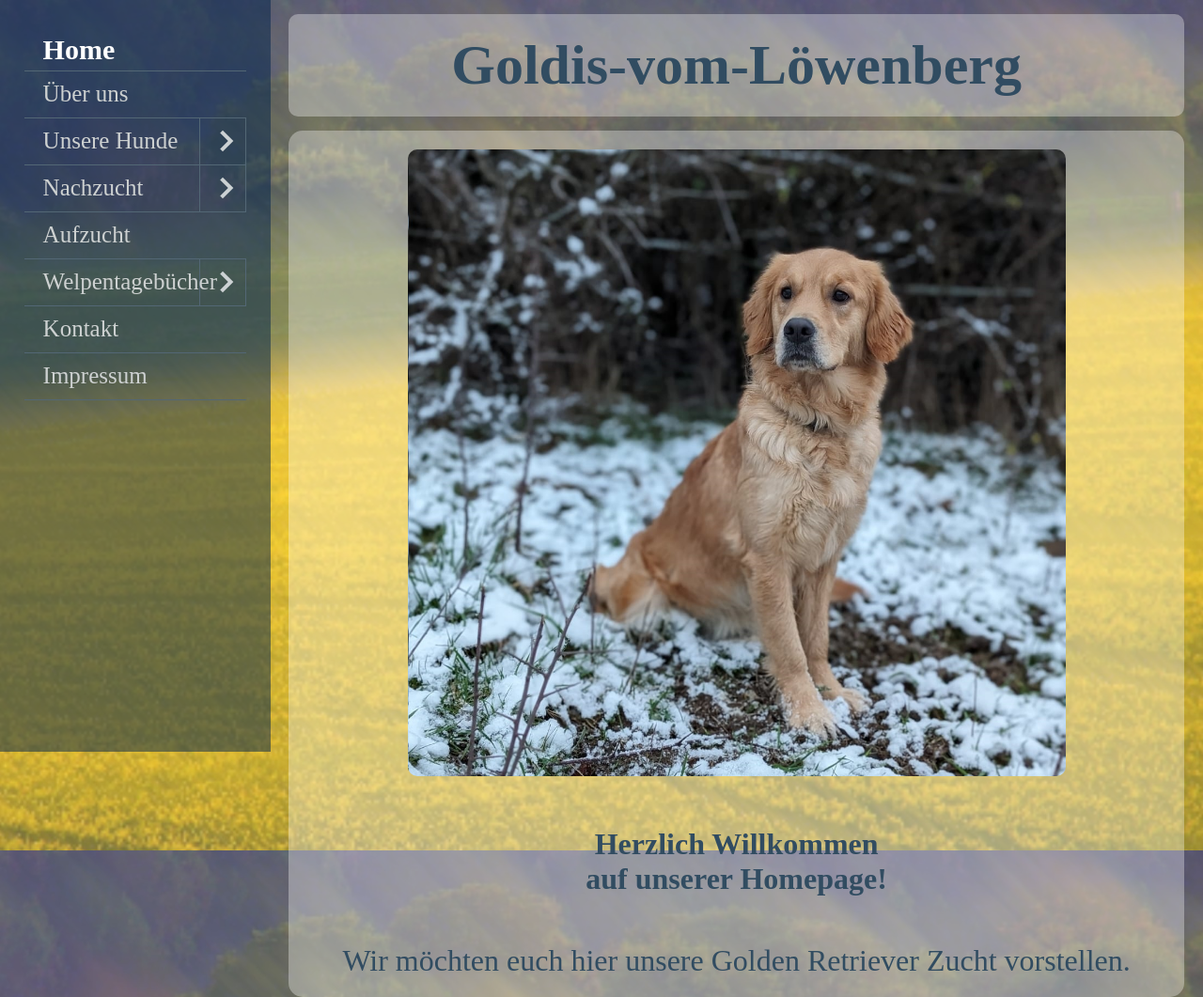
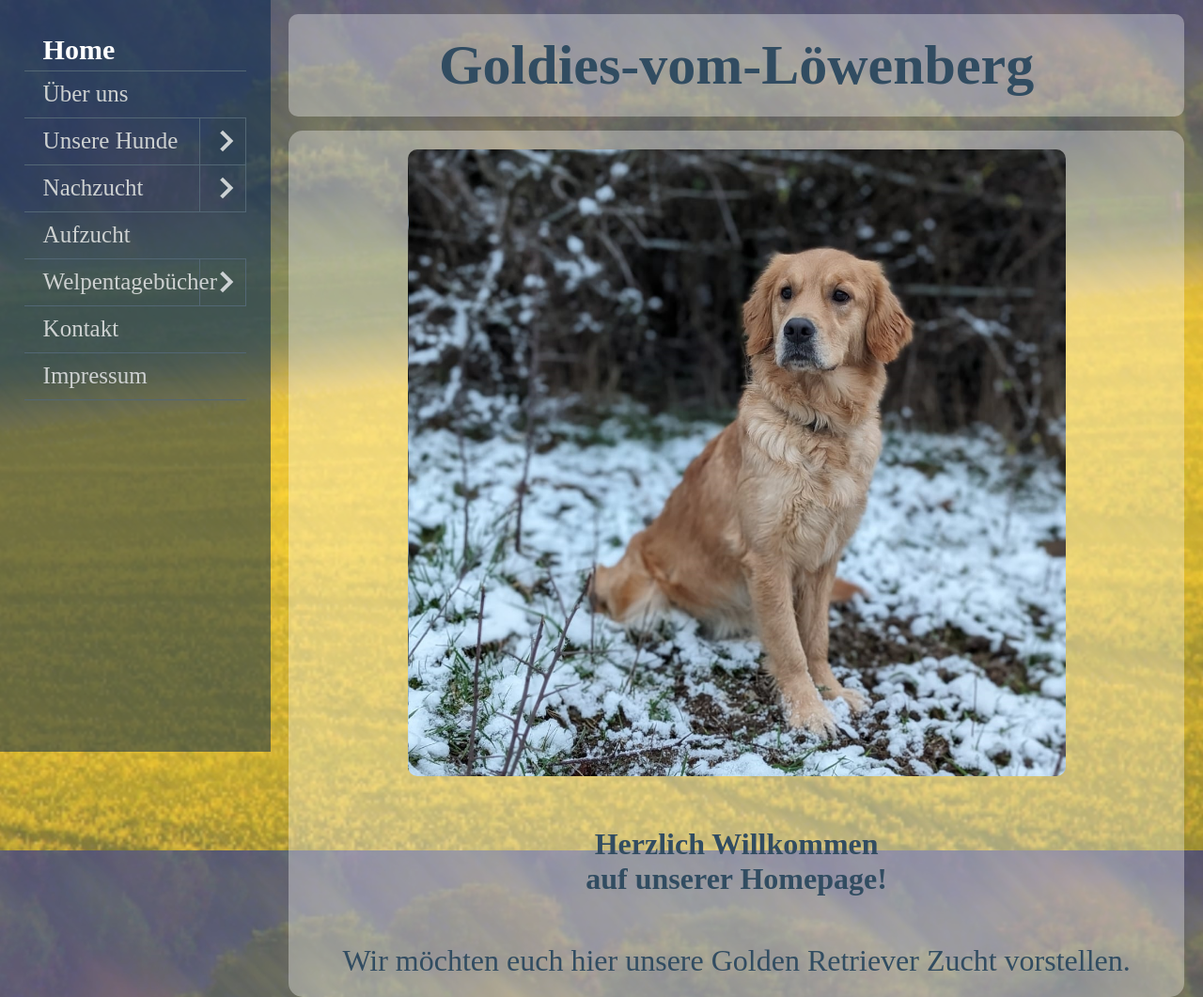
Before and after one commit to Finn-Kaup/Goldies-vom-Loewenberg, a plain HTML site: page index.html in a window 1280 px wide. Shown: the whole page at 94% size. Drawn offline with Linux system fonts and the light colour scheme; a web font is replaced by a local one.

Commit message:
Update index.html

```diff
--- a/index.html
+++ b/index.html
@@ -13,7 +13,7 @@
     <link rel="stylesheet" href="css/style.css">
     <script src="js/script.js"></script>
 
-    <title>Goldis-vom-Löwenberg</title>
+    <title>Goldies-vom-Löwenberg</title>
 
 </head>
 
@@ -24,7 +24,7 @@
     </div>
 
     <div class="header" id="headerID">
-        <h1>Goldis-vom-Löwenberg</h>
+        <h1>Goldies-vom-Löwenberg</h>
     </div>
 
     <div class="navbar" id="navbarID">
```
